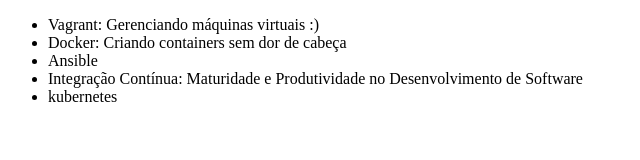
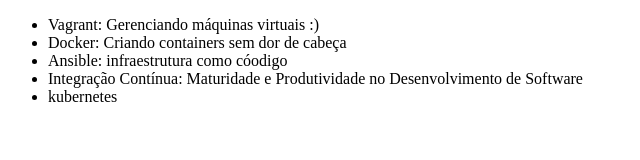
Before and after one commit to gabrielittto/alura-git, a plain HTML site: page index.html in a window 1280 px wide. Shown: the whole page, without its empty margins (0-640 px from the left). Drawn offline with Linux system fonts and the light colour scheme.

```diff
--- a/index.html
+++ b/index.html
@@ -8,7 +8,7 @@
     <ul>
         <li>Vagrant: Gerenciando máquinas virtuais :)</li>
         <li>Docker: Criando containers sem dor de cabeça</li>
-        <li>Ansible</li>
+        <li>Ansible: infraestrutura como cóodigo</li>
         <li>Integração Contínua: Maturidade e Produtividade no Desenvolvimento de Software</li>
         <li>kubernetes</li>
 
```
